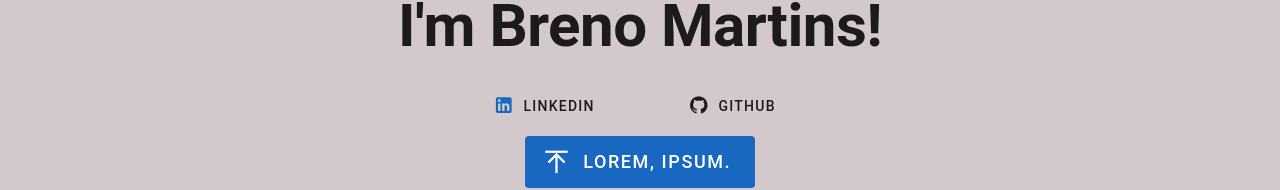
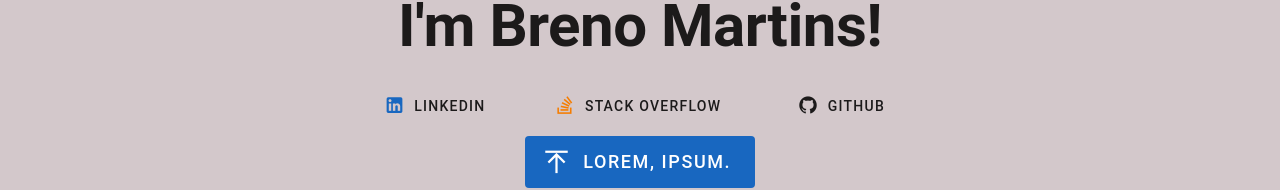
Before and after one commit to Breno-MT/Portfolio, a Vue app: page / in a window 1280 px wide. Shown: the part 476-666 px from the top of the page. Built offline with nearby package versions, Linux system fonts and the light colour scheme.

Commit message:
REFACT: Added new button Stack Overflow, changed LinkedIn button href to correct one

```diff
--- a/src/components/Portfolio.vue
+++ b/src/components/Portfolio.vue
@@ -19,7 +19,7 @@
       <v-row class="d-flex align-center justify-center">
         <v-col cols="auto">
           <v-btn
-            href="https://vuetifyjs.com/components/all/"
+            href="https://www.linkedin.com/in/breno-martins-95080a205/"
             min-width="164"
             rel="noopener noreferrer"
             target="_blank"
@@ -31,6 +31,24 @@
           </v-btn>
         </v-col>
 
+        <v-col cols="auto">
+          <v-btn
+            href="https://stackoverflow.com/users/17271257/breno"
+            min-width="164"
+            rel="noopener noreferrer"
+            target="_blank"
+            variant="text"
+          >
+            <v-icon
+              color="#f57d00"
+              icon="mdi-stack-overflow"
+              size="large"
+              start
+            />
+
+            Stack Overflow
+          </v-btn>
+        </v-col>
         <v-col cols="auto">
           <v-btn
             href="https://github.com/Breno-MT"
```
